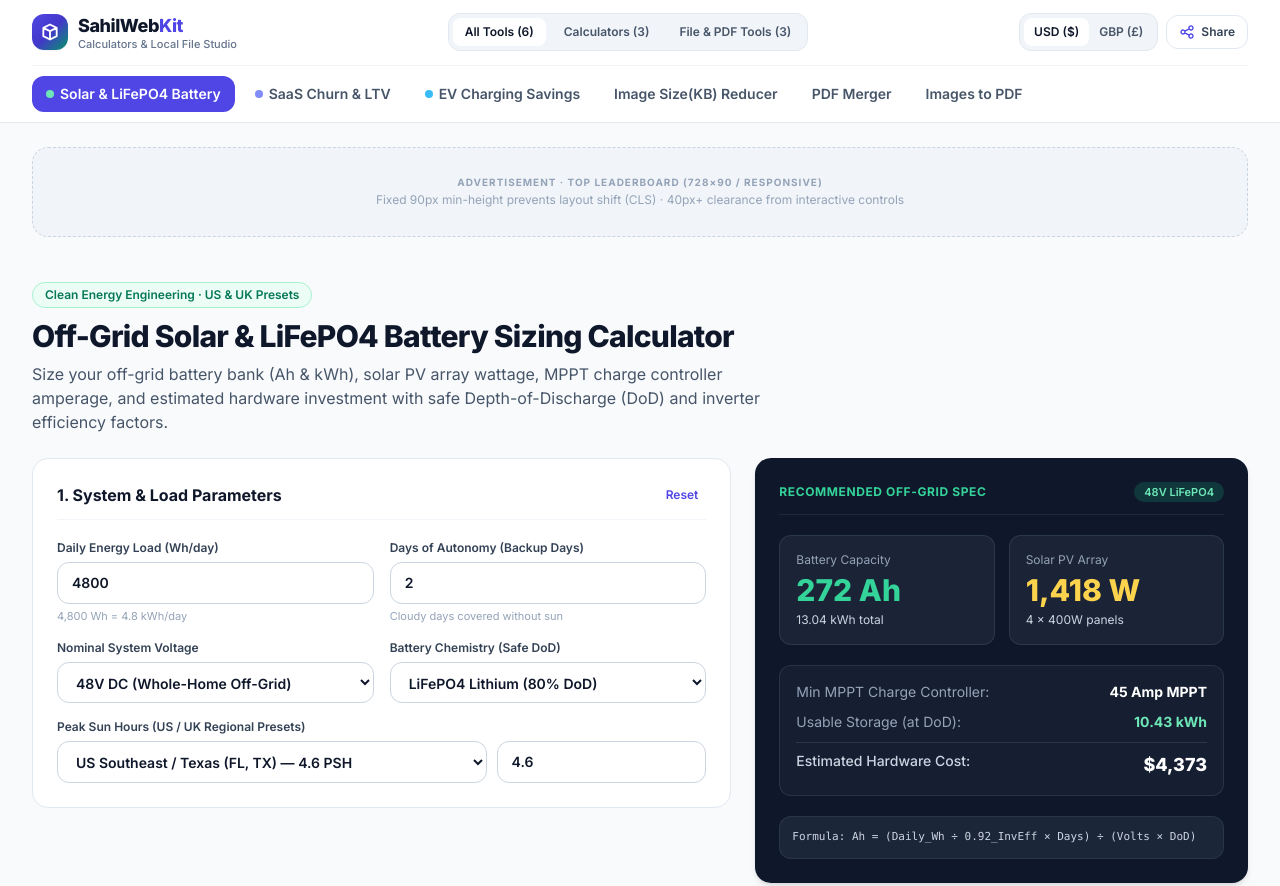
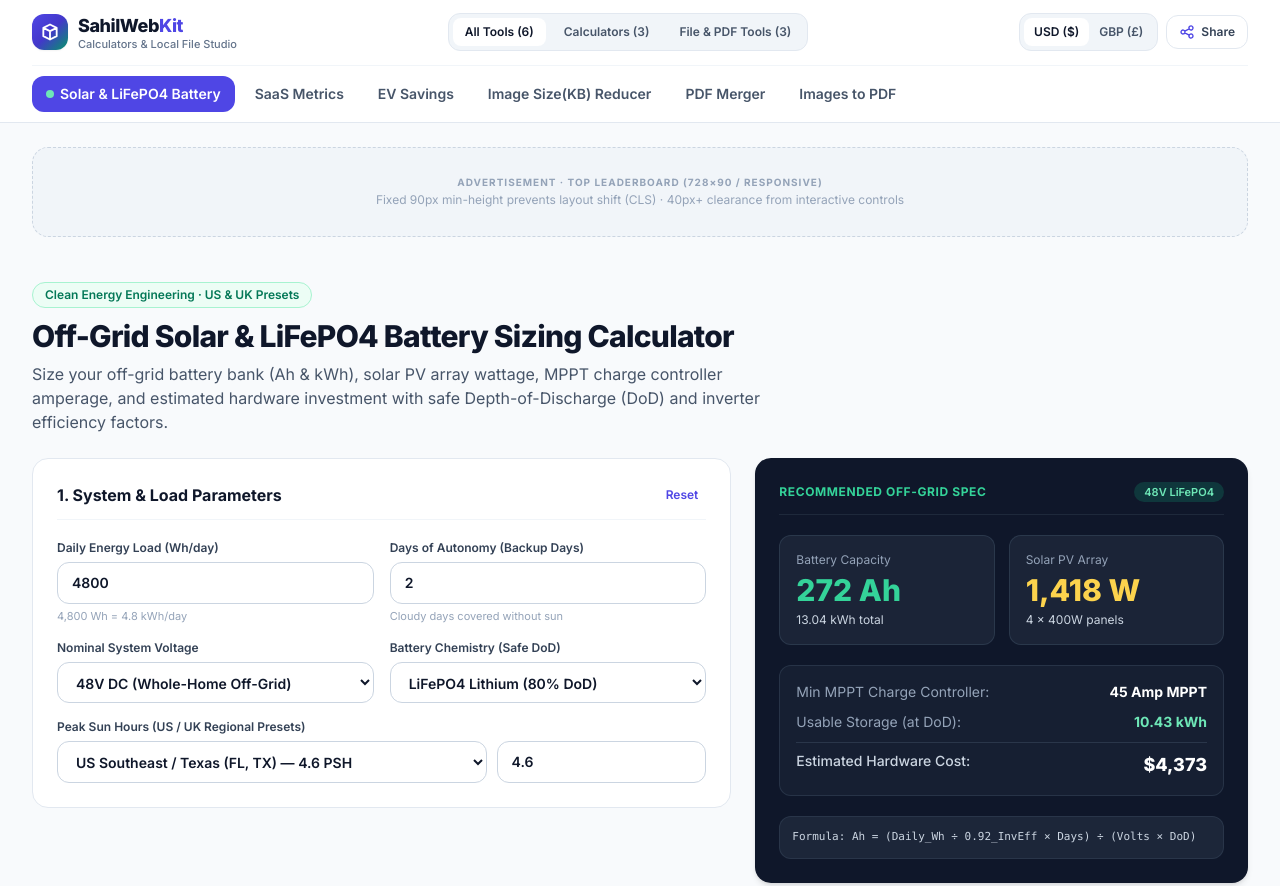
Before and after one commit to Sahil-Mor126125/Tools4u, a plain HTML site: page index.html in a window 1280 px wide. Shown: the top 886 px of the page. Drawn offline with nearby package versions, Linux system fonts and the light colour scheme.

Commit message:
Update index.html

```diff
--- a/index.html
+++ b/index.html
@@ -89,14 +89,13 @@
           <span class="w-2 h-2 rounded-full bg-emerald-300"></span>
           Solar &amp; LiFePO4 Battery
         </a>
-        <a href="#saas-metrics" data-tool="saas-metrics" data-group="calculators" onclick="switchTool('saas-metrics', event)" class="tool-tab shrink-0 inline-flex items-center gap-1.5 px-3.5 py-2 rounded-xl text-xs sm:text-sm font-semibold transition-all text-slate-600 hover:bg-slate-100 hover:text-slate-900">
-          <span class="w-2 h-2 rounded-full bg-indigo-400"></span>
-          SaaS Churn &amp; LTV
+        <a href="/saas-calculator" data-cat="calculators" class="tool-tab flex items-center gap-2 px-3.5 py-2 rounded-lg text-xs font-semibold text-slate-600 hover:bg-slate-100 whitespace-nowrap transition">
+          SaaS Metrics
         </a>
-        <a href="#ev-savings" data-tool="ev-savings" data-group="calculators" onclick="switchTool('ev-savings', event)" class="tool-tab shrink-0 inline-flex items-center gap-1.5 px-3.5 py-2 rounded-xl text-xs sm:text-sm font-semibold transition-all text-slate-600 hover:bg-slate-100 hover:text-slate-900">
-          <span class="w-2 h-2 rounded-full bg-sky-400"></span>
-          EV Charging Savings
+       <a href="/ev-charging-calculator" data-cat="calculators" class="tool-tab flex items-center gap-2 px-3.5 py-2 rounded-lg text-xs font-semibold text-slate-600 hover:bg-slate-100 whitespace-nowrap transition">
+          EV Savings
         </a>
+
         <a href="/image-kb-reducer" data-cat="files" class="tool-tab flex items-center gap-2 px-3.5 py-2 rounded-lg text-xs font-semibold text-slate-600 hover:bg-slate-100 whitespace-nowrap transition">
           Image Size(KB) Reducer
         </a>
```
